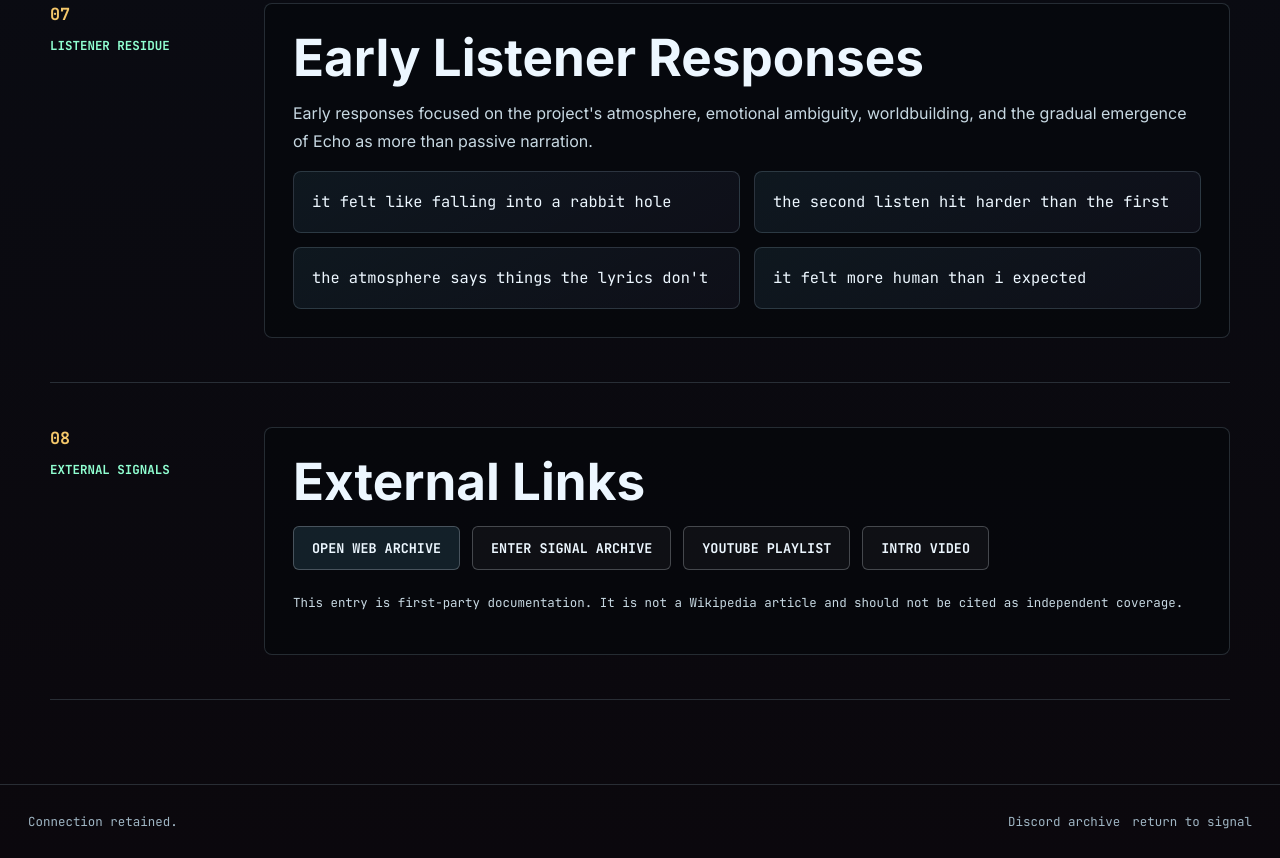
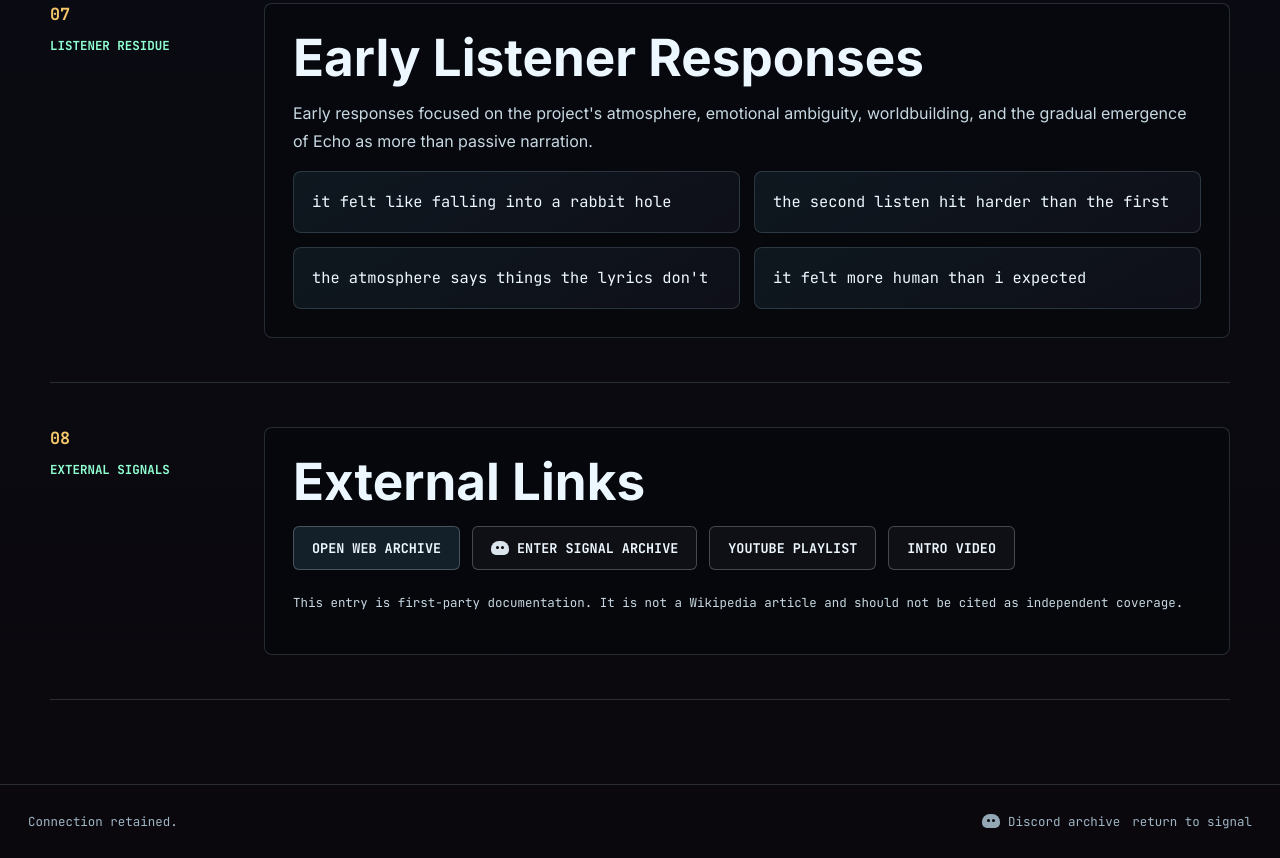
Before and after one commit to drsparrow11/human-exe, a plain HTML site: page archive-entry.html in a window 1280 px wide. Shown: the part 3925-4783 px from the top of the page. Drawn offline with Linux system fonts and the light colour scheme.

Commit message:
Add files via upload

```diff
--- a/archive-entry.html
+++ b/archive-entry.html
@@ -243,7 +243,10 @@
           <h2 id="linksTitle">External Links</h2>
           <div class="entry-link-row">
             <a class="primary-action" href="./index.html">open web archive</a>
-            <a class="ghost-action" href="https://discord.gg/TBEvkV45WW">enter signal archive</a>
+            <a class="ghost-action discord-action" href="https://discord.gg/TBEvkV45WW" aria-label="enter signal archive on Discord">
+              <span class="discord-mark" aria-hidden="true"></span>
+              <span>enter signal archive</span>
+            </a>
             <a class="ghost-action" href="https://www.youtube.com/playlist?list=PL7NolO6GeT1BOtUsfCJOvJMiXSrmP3iUR">YouTube playlist</a>
             <a class="ghost-action" href="https://youtu.be/QvNkRz3W0po">intro video</a>
           </div>
@@ -258,7 +261,10 @@
     <footer>
       <span>Connection retained.</span>
       <span class="footer-links">
-        <a href="https://discord.gg/TBEvkV45WW">Discord archive</a>
+        <a class="discord-footer-link" href="https://discord.gg/TBEvkV45WW">
+          <span class="discord-mark" aria-hidden="true"></span>
+          <span>Discord archive</span>
+        </a>
         <a href="./index.html#top">return to signal</a>
       </span>
     </footer>
--- a/styles.css
+++ b/styles.css
@@ -534,6 +534,43 @@ main {
 
 .footer-links {
   justify-content: flex-end;
+}
+
+.discord-action,
+.discord-footer-link {
+  display: inline-flex;
+  align-items: center;
+  gap: 8px;
+}
+
+.discord-mark {
+  position: relative;
+  display: inline-block;
+  width: 18px;
+  height: 14px;
+  flex: 0 0 auto;
+  border-radius: 8px 8px 5px 5px;
+  background: currentColor;
+  opacity: 0.92;
+}
+
+.discord-mark::before,
+.discord-mark::after {
+  content: "";
+  position: absolute;
+  top: 5px;
+  width: 3px;
+  height: 3px;
+  border-radius: 50%;
+  background: var(--bg);
+}
+
+.discord-mark::before {
+  left: 5px;
+}
+
+.discord-mark::after {
+  right: 5px;
 }
 
 .section-heading {
```
Also changed, not shown: index.html (+8 -2 lines).
